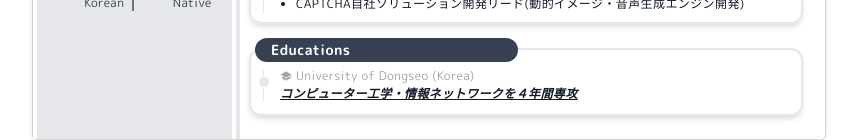
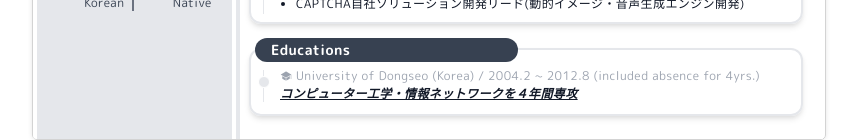
Before and after one commit to genie-oh/nextjs-portfolio, a Next.js app: page /resume in a window 1280 px wide. Shown: the part 1029-1169 px from the top of the page, without its empty margins (211-1068 px from the left). Built offline with nearby package versions, Linux system fonts and the light colour scheme.

Commit message:
mod: some texts > Educations.tsx, /AboutMeProfile.tsx

```diff
--- a/components/Resume/Contents/Resume/1/Educations.tsx
+++ b/components/Resume/Contents/Resume/1/Educations.tsx
@@ -15,7 +15,7 @@ const Educations = () => {
               <span className="pr-1">
                 <IoIosSchool />
               </span>
-              University of Dongseo (Korea)
+              University of Dongseo (Korea) / 2004.2 ~ 2012.8 (included absence for 4yrs.)
             </time>
             <h3 className="text-xs italic font-semibold text-gray-900 underline dark:text-white">
               {i18nData({
--- a/components/SectionChildParts/AboutMeProfile.tsx
+++ b/components/SectionChildParts/AboutMeProfile.tsx
@@ -41,7 +41,7 @@ const AboutMeProfile = () => {
             Senior back-end engineer
           </p>
           <p className="mb-5 text-xl text-yellow-500 ">
-            Middle web service architect / full-stack engineer
+            Middle full-stack engineer
           </p>
         </div>
         <div className="p-5 mb-5 bg-gray-100 rounded-2xl">
```
